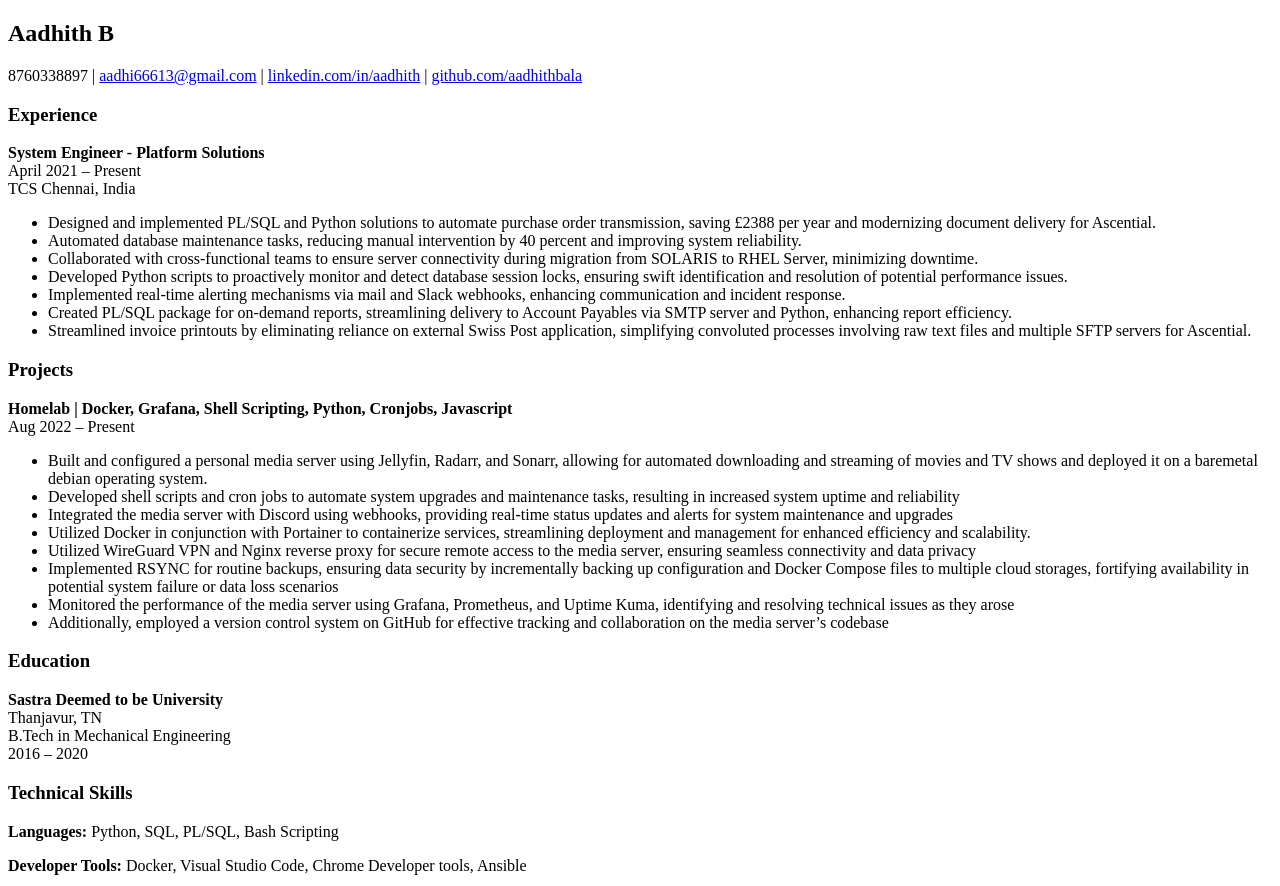
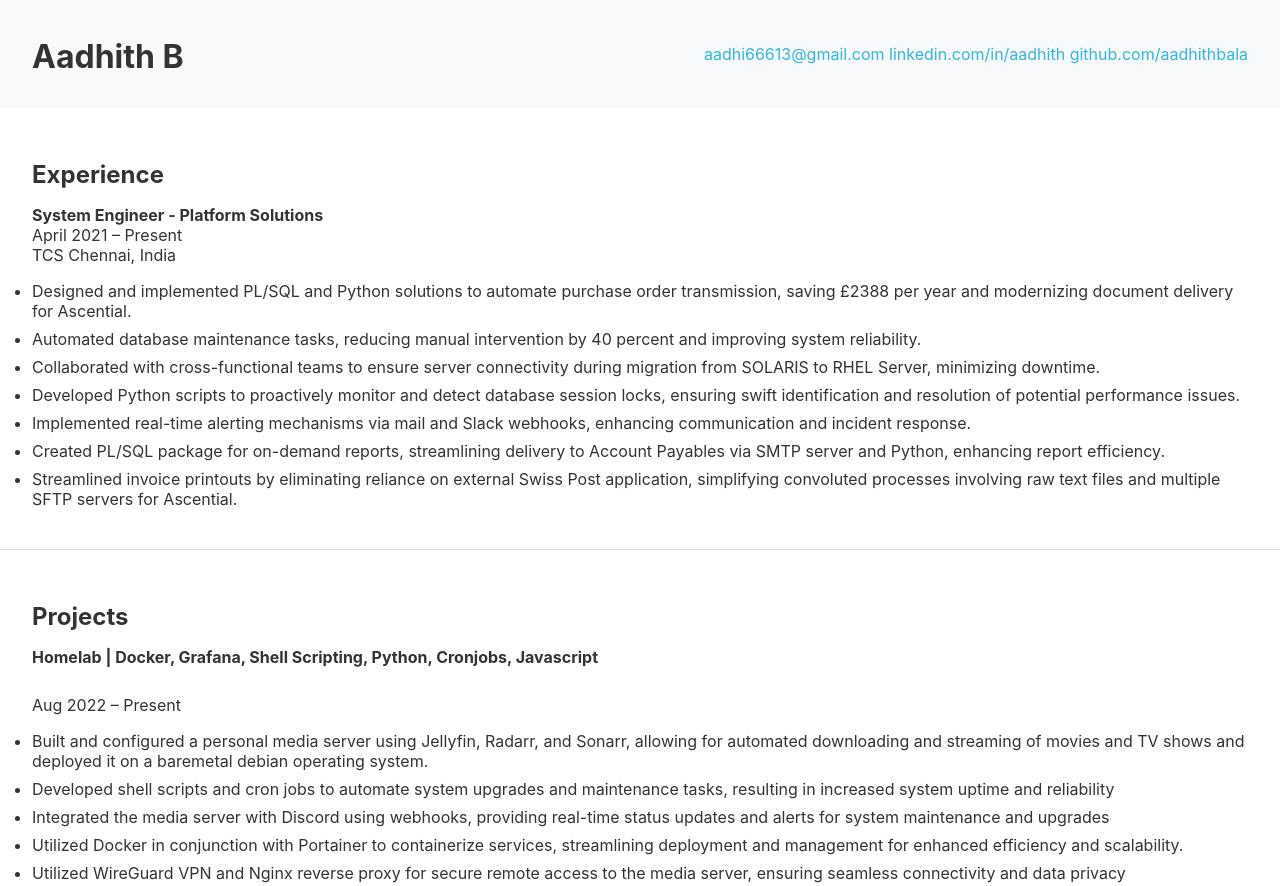
Before and after one commit to aadhithbala/Cloud_Resume, a plain HTML site: page index.html in a window 1280 px wide. Shown: the top 886 px of the page. Drawn offline with Linux system fonts and the light colour scheme.

Commit message:
Add styles and html

```diff
--- a/index.html
+++ b/index.html
@@ -4,18 +4,20 @@
     <meta charset="UTF-8" />
     <meta name="viewport" content="width=device-width, initial-scale=1.0" />
     <title>Aadhith B - Resume</title>
-    <link rel="stylesheet" href="styles.css" />
+    <link rel="stylesheet" href="style.css" />
   </head>
   <body>
-    <h2>Aadhith B</h2>
-    <p>
-      8760338897 |
-      <a href="mailto:aadhi66613@gmail.com">aadhi66613@gmail.com</a> |
-      <a href="https://linkedin.com/in/aadhith">linkedin.com/in/aadhith</a> |
+    <header>
+      <h1>Aadhith B</h1>
+      <p class="contact">
+        <a href="mailto:aadhi66613@gmail.com">aadhi66613@gmail.com</a>
+        <a href="https://linkedin.com/in/aadhith">linkedin.com/in/aadhith</a>
         <a href="https://github.com/aadhithbala">github.com/aadhithbala</a>
       </p>
+    </header>
 
-    <h3>Experience</h3>
+    <section class="experience">
+      <h2>Experience</h2>
       <p>
         <strong>System Engineer - Platform Solutions</strong><br />
         April 2021 – Present<br />
@@ -28,8 +30,8 @@
           document delivery for Ascential.
         </li>
         <li>
-        Automated database maintenance tasks, reducing manual intervention by 40
-        percent and improving system reliability.
+          Automated database maintenance tasks, reducing manual intervention by
+          40 percent and improving system reliability.
         </li>
         <li>
           Collaborated with cross-functional teams to ensure server connectivity
@@ -37,8 +39,8 @@
         </li>
         <li>
           Developed Python scripts to proactively monitor and detect database
-        session locks, ensuring swift identification and resolution of potential
-        performance issues.
+          session locks, ensuring swift identification and resolution of
+          potential performance issues.
         </li>
         <li>
           Implemented real-time alerting mechanisms via mail and Slack webhooks,
@@ -50,13 +52,15 @@
           efficiency.
         </li>
         <li>
-        Streamlined invoice printouts by eliminating reliance on external Swiss
-        Post application, simplifying convoluted processes involving raw text
-        files and multiple SFTP servers for Ascential.
+          Streamlined invoice printouts by eliminating reliance on external
+          Swiss Post application, simplifying convoluted processes involving raw
+          text files and multiple SFTP servers for Ascential.
         </li>
       </ul>
+    </section>
 
-    <h3>Projects</h3>
+    <section class="projects">
+      <h2>Projects</h2>
       <p>
         <strong
           >Homelab | Docker, Grafana, Shell Scripting, Python, Cronjobs,
@@ -66,26 +70,29 @@
       </p>
       <ul>
         <li>
-        Built and configured a personal media server using Jellyfin, Radarr, and
-        Sonarr, allowing for automated downloading and streaming of movies and
-        TV shows and deployed it on a baremetal debian operating system.
+          Built and configured a personal media server using Jellyfin, Radarr,
+          and Sonarr, allowing for automated downloading and streaming of movies
+          and TV shows and deployed it on a baremetal debian operating system.
         </li>
         <li>
           Developed shell scripts and cron jobs to automate system upgrades and
-        maintenance tasks, resulting in increased system uptime and reliability
+          maintenance tasks, resulting in increased system uptime and
+          reliability
         </li>
         <li>
           Integrated the media server with Discord using webhooks, providing
-        real-time status updates and alerts for system maintenance and upgrades
+          real-time status updates and alerts for system maintenance and
+          upgrades
         </li>
         <li>
-        Utilized Docker in conjunction with Portainer to containerize services,
-        streamlining deployment and management for enhanced efficiency and
-        scalability.
+          Utilized Docker in conjunction with Portainer to containerize
+          services, streamlining deployment and management for enhanced
+          efficiency and scalability.
         </li>
         <li>
-        Utilized WireGuard VPN and Nginx reverse proxy for secure remote access
-        to the media server, ensuring seamless connectivity and data privacy
+          Utilized WireGuard VPN and Nginx reverse proxy for secure remote
+          access to the media server, ensuring seamless connectivity and data
+          privacy
         </li>
         <li>
           Implemented RSYNC for routine backups, ensuring data security by
@@ -94,30 +101,35 @@
           failure or data loss scenarios
         </li>
         <li>
-        Monitored the performance of the media server using Grafana, Prometheus,
-        and Uptime Kuma, identifying and resolving technical issues as they
-        arose
+          Monitored the performance of the media server using Grafana,
+          Prometheus, and Uptime Kuma, identifying and resolving technical
+          issues as they arose
         </li>
         <li>
-        Additionally, employed a version control system on GitHub for effective
-        tracking and collaboration on the media server’s codebase
+          Additionally, employed a version control system on GitHub for
+          effective tracking and collaboration on the media server’s codebase
         </li>
       </ul>
+    </section>
 
-    <h3>Education</h3>
+    <section class="education">
+      <h2>Education</h2>
       <p>
         <strong>Sastra Deemed to be University</strong><br />
         Thanjavur, TN<br />
         B.Tech in Mechanical Engineering<br />
         2016 – 2020
       </p>
+    </section>
 
-    <h3>Technical Skills</h3>
+    <section class="skills">
+      <h2>Technical Skills</h2>
       <p><strong>Languages:</strong> Python, SQL, PL/SQL, Bash Scripting</p>
       <p>
         <strong>Developer Tools:</strong> Docker, Visual Studio Code, Chrome
         Developer tools, Ansible
       </p>
       <p><strong>Version Control:</strong> Git, Github, Gitlab</p>
+    </section>
   </body>
 </html>
--- a/style.css
+++ b/style.css
@@ -0,0 +1,60 @@
+/* Global Styles */
+body {
+  font-family: "Inter", sans-serif;
+  margin: 0;
+  padding: 0;
+  color: #333;
+}
+
+* {
+  box-sizing: border-box; /* Ensures padding/border included in width/height */
+}
+
+a {
+  color: #33b5e5;
+  text-decoration: none;
+}
+
+a:hover {
+  color: #007bff;
+}
+
+h1,
+h2,
+h3 {
+  margin-bottom: 1rem;
+}
+
+ul {
+  padding: 0;
+  margin: 0;
+}
+
+li {
+  margin-bottom: 0.5rem;
+}
+
+/* Header Styles */
+header {
+  display: flex;
+  align-items: center;
+  justify-content: space-between;
+  padding: 1rem 2rem;
+  background-color: #f8f9fa;
+}
+
+.contact {
+  margin: 0;
+}
+
+/* Section Styles */
+section {
+  padding: 2rem; /* Consistent padding for all sections */
+  border-bottom: 1px solid #ddd;
+}
+
+/* Project Styles */
+.projects strong {
+  display: block;
+  margin-bottom: 0.5rem;
+}
```
Lines whose indentation alone changed are shown as unchanged.
